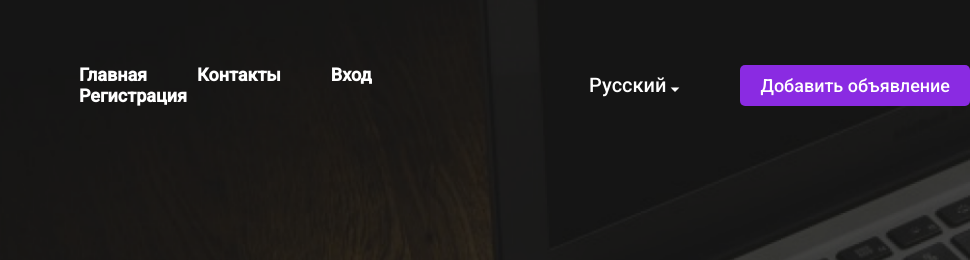
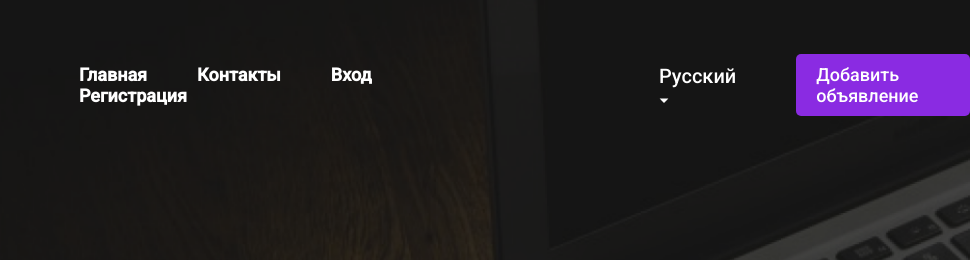
Before and after one commit to 47JackJack74/WebDesign, a plain HTML site: page index.html in a window 1280 px wide. Shown: the top 260 px of the page, 310-1280 px from the left. Drawn offline with Linux system fonts and the light colour scheme.

Commit message:
Update style.css

```diff
--- a/style.css
+++ b/style.css
@@ -36,7 +36,7 @@ body{
 }
 
 .right-side {
-    width: 35%;
+    margin-left: 15%;
     justify-content: end;
     display: flex;
     align-items: center;
```
